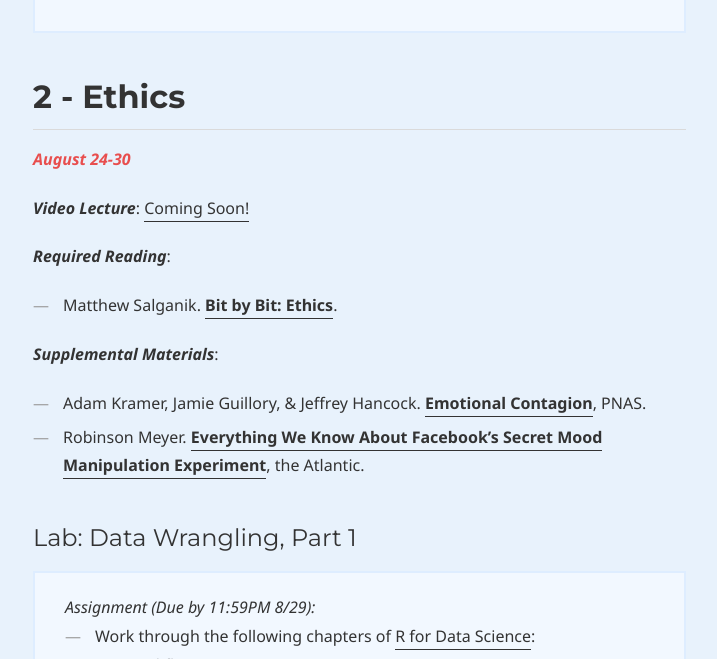
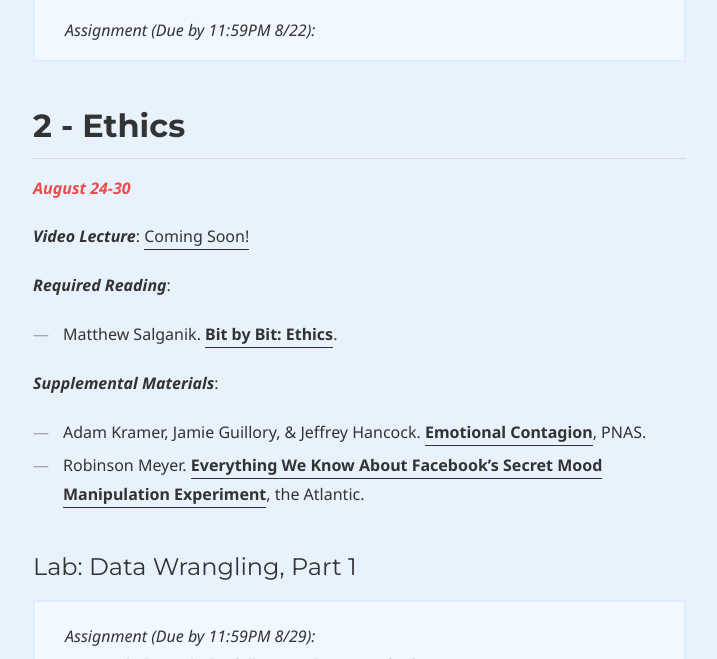
Before and after one commit to dssoc/dssoc.github.io, a Jekyll site: the page built from schedule.md, in a window 1280 px wide and 900 px high, scrolled down 1785 px, cut to the strip 241-900 px from the top of the window. Shown: the whole strip, without its empty margins (37-754 px from the left). Built offline with Jekyll 4.4.1, drawn with Linux system fonts in a browser that asks for light colours; some web fonts are replaced.

Commit message:
Update schedule.md

```diff
--- a/schedule.md
+++ b/schedule.md
@@ -53,6 +53,8 @@ src="https://www.youtube.com/embed/oFv25YAWSNc"
 frameborder="0"
 allow="accelerometer; autoplay; encrypted-media; gyroscope; picture-in-picture"
 allowfullscreen></iframe>
+
+<i>Assignment (Due by 11:59PM 8/22):</i> <br/>
 
 </div>
 
```
